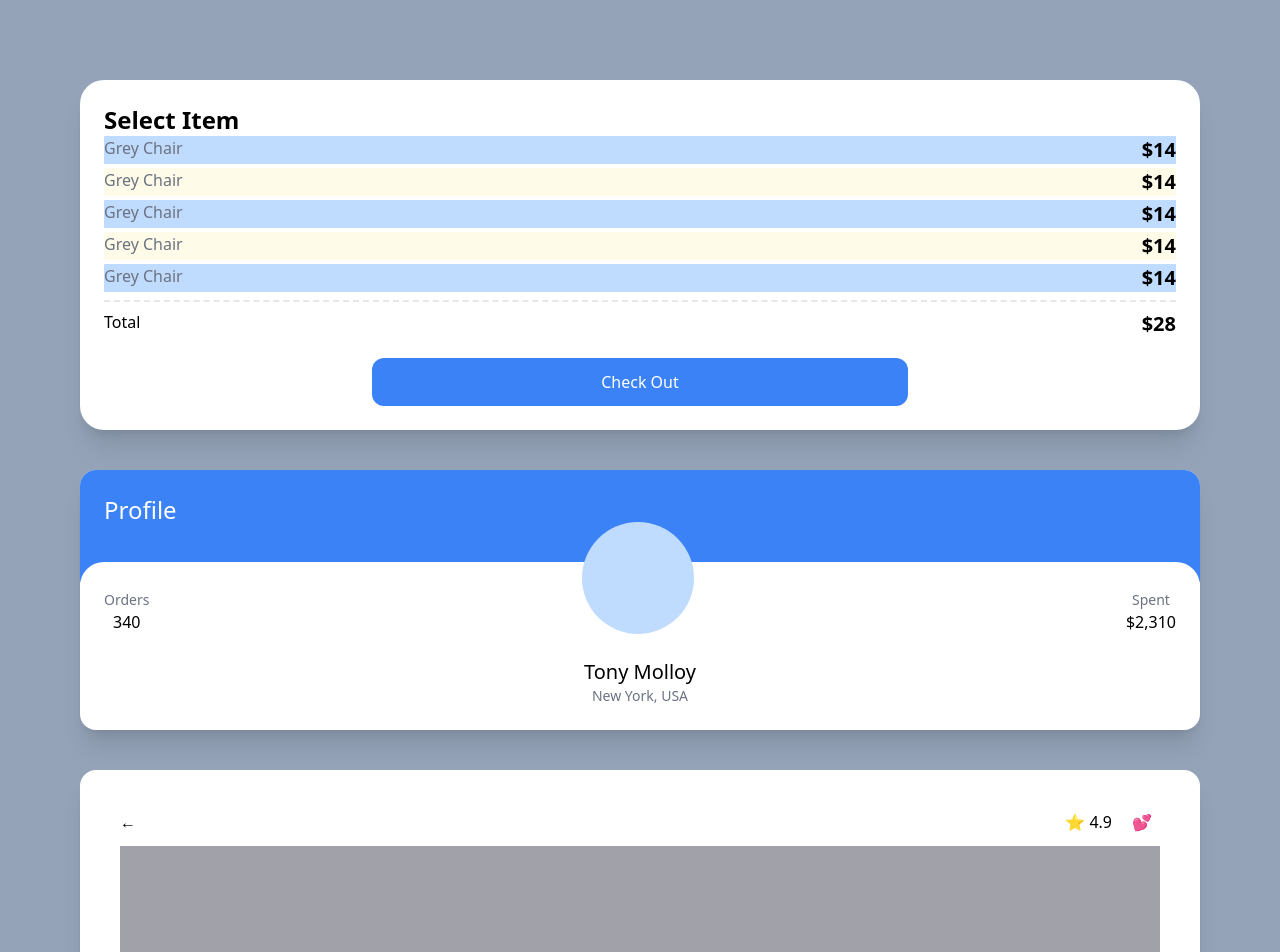
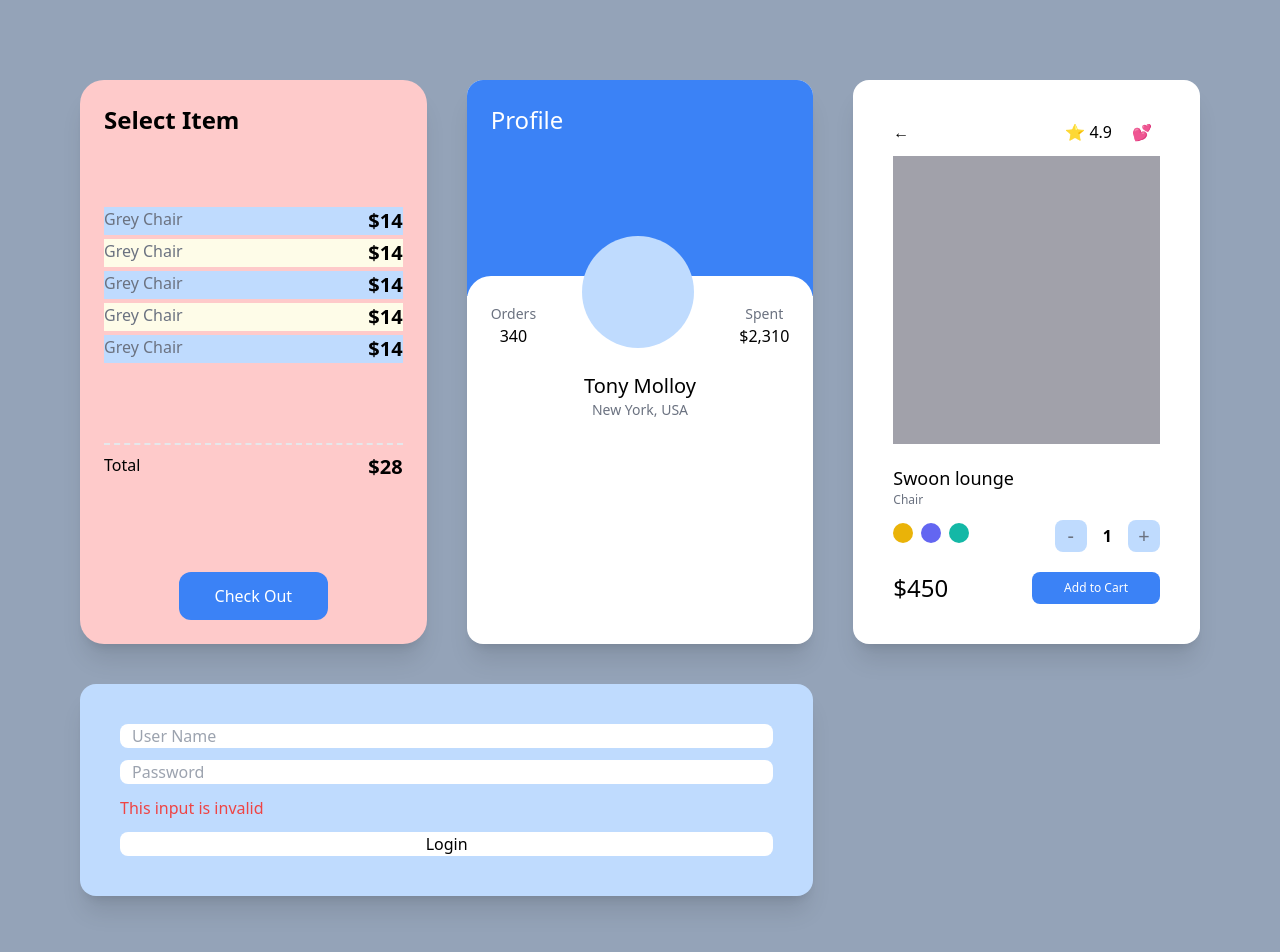
Before and after one commit to Dongdong-k/carrot_market, a Next.js app: page / in a window 1280 px wide. Shown: the top 952 px of the page. Built offline with nearby package versions, Linux system fonts and the light colour scheme.

Commit message:
#4.11 Dark Mode (10:10)

```diff
--- a/pages/details.tsx
+++ b/pages/details.tsx
@@ -13,8 +13,8 @@ const Details: NextPage = () => {
           </span>
         </details>
       </div>
-      <div className="list-disc">
-        <ul className="list-disc marker:text-teal-200">
+      <div className="">
+        <ul className="list-decimal marker:text-teal-200">
           <li>Hi</li>
           <li>Hi</li>
           <li>Hi</li>
--- a/pages/index.tsx
+++ b/pages/index.tsx
@@ -5,8 +5,8 @@ import styles from "../styles/Home.module.css";
 
 const Home: NextPage = () => {
   return (
-    <div className="bg-slate-400 py-20 px-20 grid gap-10 min-h-screen">
-      <div className="bg-white p-6 rounded-3xl shadow-xl">
+    <div className="bg-slate-400 xl:place-content-center py-20 px-20 grid gap-10 lg:grid-cols-2 xl:grid-cols-3  min-h-screen">
+      <div className="bg-white sm:bg-teal-200 md:bg-red-200 p-6 rounded-3xl shadow-xl flex flex-col justify-between">
         <span className="font-semibold text-2xl">Select Item</span>
         <ul className="space-y-1">
           {[1, 2, 3, 4, 5].map((i) => (
@@ -14,7 +14,9 @@ const Home: NextPage = () => {
               key={i}
               className="flex justify-between odd:bg-blue-200 even:bg-yellow-50"
             >
-              <span className="text-gray-500">Grey Chair</span>
+              <span className="text-gray-500 dark:text-red-300">
+                Grey Chair
+              </span>
               <span className="font-semibold text-xl">$14</span>
             </div>
           ))}
@@ -24,13 +26,13 @@ const Home: NextPage = () => {
           <span className="font-semibold text-xl">$28</span>
         </div>
         <div className="items-center flex">
-          <button className="mt-5 bg-blue-500 text-white p-3 text-center rounded-xl w-2/4 mx-auto hover:bg-green-400 active:rounded-none">
+          <button className="mt-5 bg-blue-500 dark:bg-black dark:border-white text-white p-3 text-center rounded-xl w-2/4 mx-auto hover:bg-green-400 active:rounded-none">
             Check Out
           </button>
         </div>
       </div>
-      <div className="bg-white rounded-2xl shadow-xl overflow-hidden group">
-        <div className="bg-blue-500 p-6 pb-14">
+      <div className="bg-white rounded-2xl shadow-xl overflow-hidden group ">
+        <div className="bg-blue-500 p-6 pb-14 xl:pb-40">
           <span className="text-white text-2xl">Profile</span>
         </div>
         <div className="rounded-3xl p-6 relative -top-5 bg-white">
@@ -87,7 +89,7 @@ const Home: NextPage = () => {
           </div>
         </div>
       </div>
-      <div className="bg-blue-200 p-10 rounded-2xl shadow-xl focus-within:border-2 border-blue-600 transition-all">
+      <div className="bg-blue-200 p-10 rounded-2xl shadow-xl lg:col-span-2 focus-within:border-2 border-blue-600 transition-all">
         <form className="flex flex-col space-y-3 bg-blue-200 ">
           <input
             className="rounded-lg pl-3"
--- a/tailwind.config.js
+++ b/tailwind.config.js
@@ -6,5 +6,6 @@ module.exports = {
   theme: {
     extend: {},
   },
+  darkMode: "class",
   plugins: [],
 };
```
